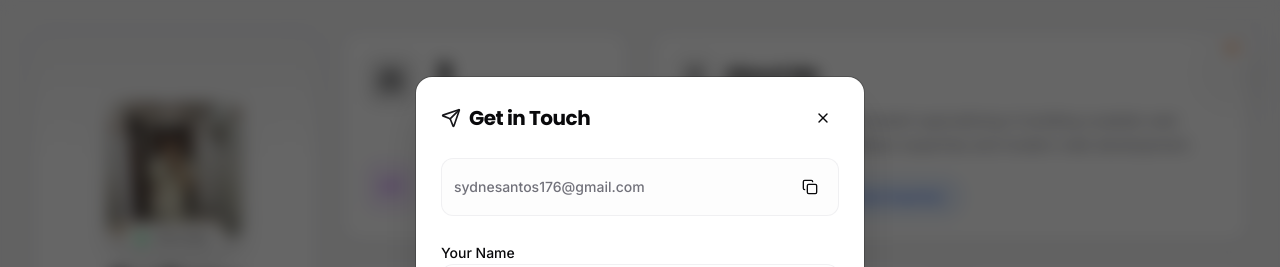
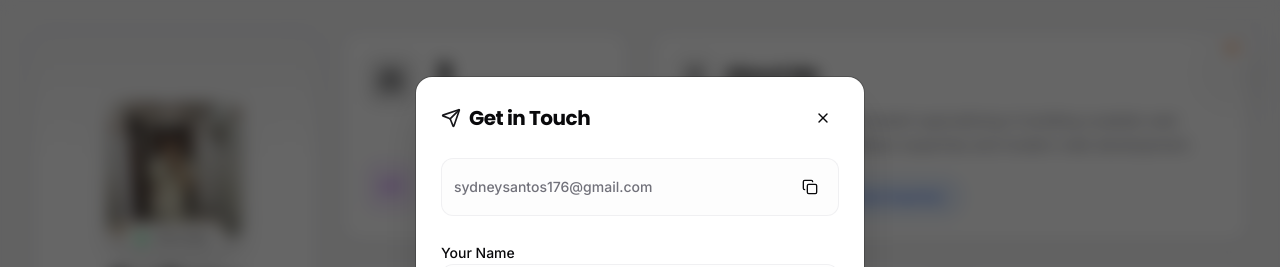
Before and after one commit to Syddevv/My-Portfolio, a React (Vite) app in the folder my-portfolio/: page / in a window 1280 px wide. Both pictures are taken after a click on the button "Send Email". Shown: the top 267 px of the page. Built offline with nearby package versions, Linux system fonts and the light colour scheme; no server answers.

Commit message:
fix: email typo

```diff
--- a/my-portfolio/src/components/portfolio/ProfileCard.jsx
+++ b/my-portfolio/src/components/portfolio/ProfileCard.jsx
@@ -57,7 +57,7 @@ const ProfileCard = () => {
       from_email: formData.email,
       subject: formData.subject,
       message: formData.message,
-      to_email: "sydnesantos176@gmail.com",
+      to_email: "sydneysantos176@gmail.com",
     };
 
     emailjs
@@ -265,7 +265,7 @@ const ProfileCard = () => {
 
             <div className="flex items-center justify-between p-3 rounded-xl bg-secondary/20 mb-6 border border-border/50">
               <span className="text-sm font-medium text-muted-foreground truncate">
-                sydnesantos176@gmail.com
+                sydneysantos176@gmail.com
               </span>
               <Button
                 size="sm"
```
